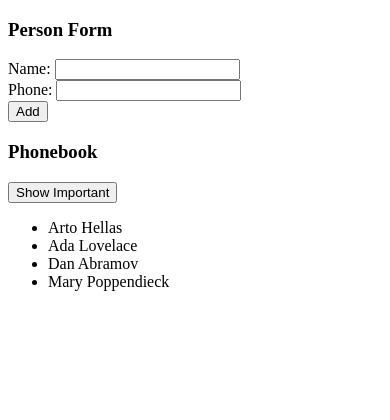
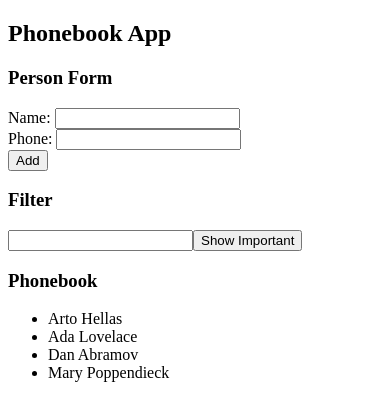
Before and after one commit to VinayGovekar/Fullstack, a React (Vite) app in the folder part1/: page / in a window 390 px wide. Shown: the top 420 px of the page. Built offline with nearby package versions, Linux system fonts and the light colour scheme.

Commit message:
*Added filter
* Added filter functionality which filters the phonebook display based on input entered

```diff
--- /dev/null
+++ b/part1/src/components/FilterPhoneBook.jsx
@@ -0,0 +1,13 @@
+import Input from "./Input"
+
+const FilterPhoneBook = ({showAll,filterValue,handleShowAll,onFilterChange})=>{
+    return(
+        <>
+            <h3>Filter</h3>
+            <Input type={"text"} value={filterValue} onChange={onFilterChange}/>
+            <button onClick={handleShowAll}>Show {showAll?"Important":"All"}</button>
+        </>
+    )
+}
+
+export default FilterPhoneBook
--- a/part1/src/components/Part2BExercise.jsx
+++ b/part1/src/components/Part2BExercise.jsx
@@ -1,6 +1,7 @@
 import { useState } from "react"
 import PersonForm from "./PersonForm"
 import Phonebook from "./Phonebook"
+import FilterPhoneBook from "./FilterPhoneBook"
 const Part2BExercise = ()=>{
     const [persons, setPersons] = useState([
         { name: 'Arto Hellas', phone: '040-123456', important:true,id: 1 },
@@ -10,10 +11,21 @@ const Part2BExercise = ()=>{
       ])
       const [newName, setNewName] = useState('')
       const [newPhone,setNewPhone] = useState('')
-
+      const [showAll,setShowAll] = useState(true)
+      const [filerValue,setFilterValue] = useState('')
+      const [filerPersons,setFilterPersons] = useState(persons)
       const onNameInputChange = (event) => setNewName(event.target.value)
       const onPhoneInputChange = (event) => setNewPhone(event.target.value)
-      const [showAll,setShowAll] = useState(true)
+      const onFilterChange = (event) => {
+        if(event.target.value===""){
+            setPersons(filerPersons)
+            setFilterValue("")
+        }
+        else{
+            setFilterValue(event.target.value)
+            setPersons(persons.filter(person=>person.name.toLowerCase().includes(filerValue.toLowerCase())))
+        }
+      }
       const personsToShow=showAll?persons:persons.filter(person=>person.important)
 
       const ValidateForm = ()=>{
@@ -34,6 +46,7 @@ const Part2BExercise = ()=>{
                 important:Math.Random<0.5
             }
             setPersons(persons.concat(newPerson))
+            setFilterPersons(persons.concat(newPerson))
             setNewName("")
             setNewPhone("")
         }
@@ -48,6 +61,7 @@ const Part2BExercise = ()=>{
       }
       return (
         <div>
+            <h2>Phonebook App</h2>
             <PersonForm
             newName={newName}
             phoneNumber={newPhone}
@@ -55,7 +69,15 @@ const Part2BExercise = ()=>{
             onNameInputChange ={onNameInputChange}
             onPhoneInputChange={onPhoneInputChange}
             />
-            <Phonebook persons={personsToShow} showAll={showAll} handleShowAll={handleShowAll} />
+            <FilterPhoneBook
+            showAll={showAll}
+            filterValue={filerValue}
+            handleShowAll={handleShowAll}
+            onFilterChange={onFilterChange}
+            />
+            <Phonebook
+            persons={personsToShow} />
+
         </div>
       )
 }
--- a/part1/src/components/Phonebook.jsx
+++ b/part1/src/components/Phonebook.jsx
@@ -5,7 +5,6 @@ const Phonebook = ({persons,showAll,handleShowAll})=>{
     return(
         <>
         <h3>Phonebook</h3>
-          <button onClick={handleShowAll}>Show {showAll?"Important":"All"}</button>
           <ul>
               {persons.map(person=><Person key={person.id} name={person.name}/>)}
           </ul>
```
